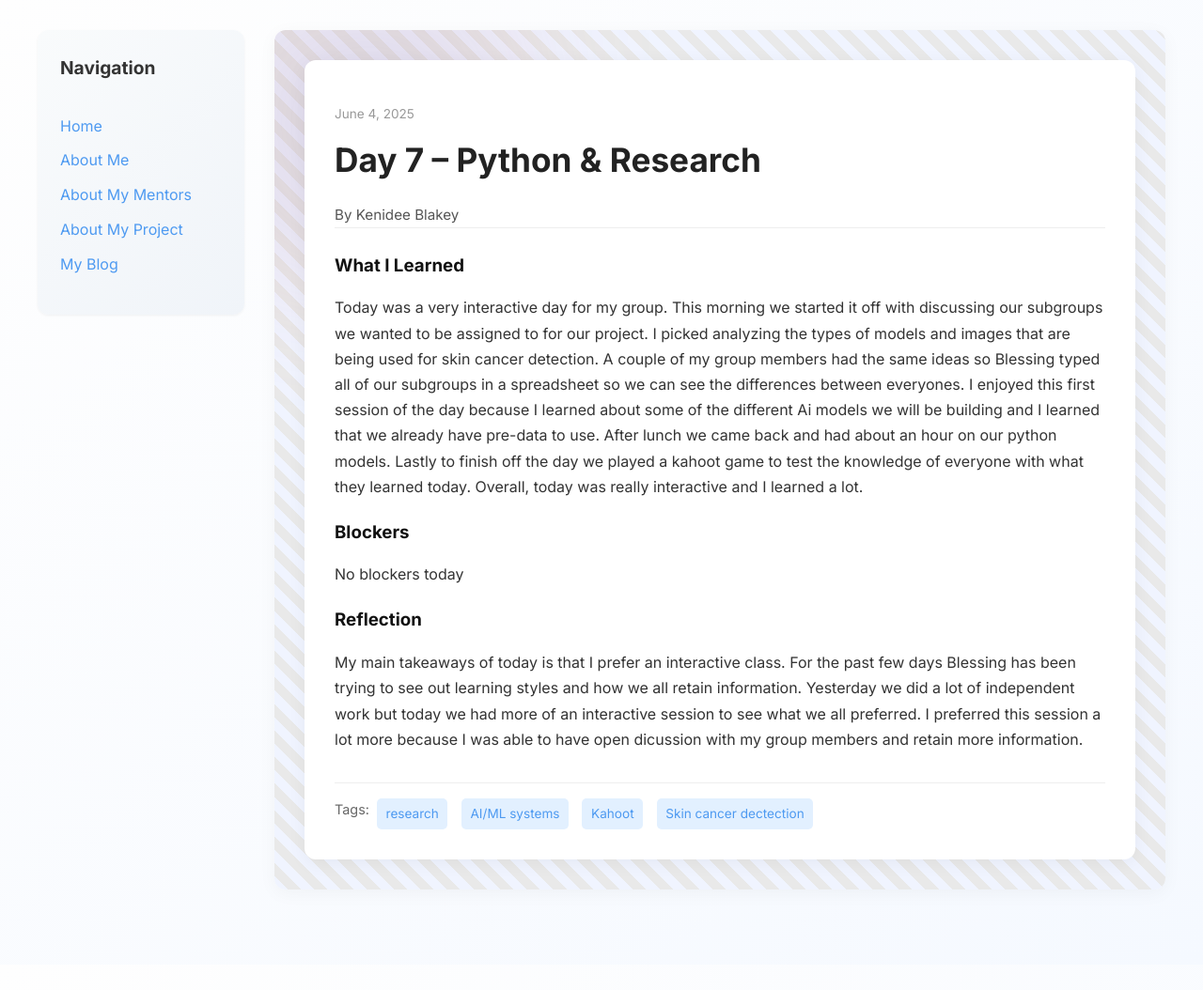
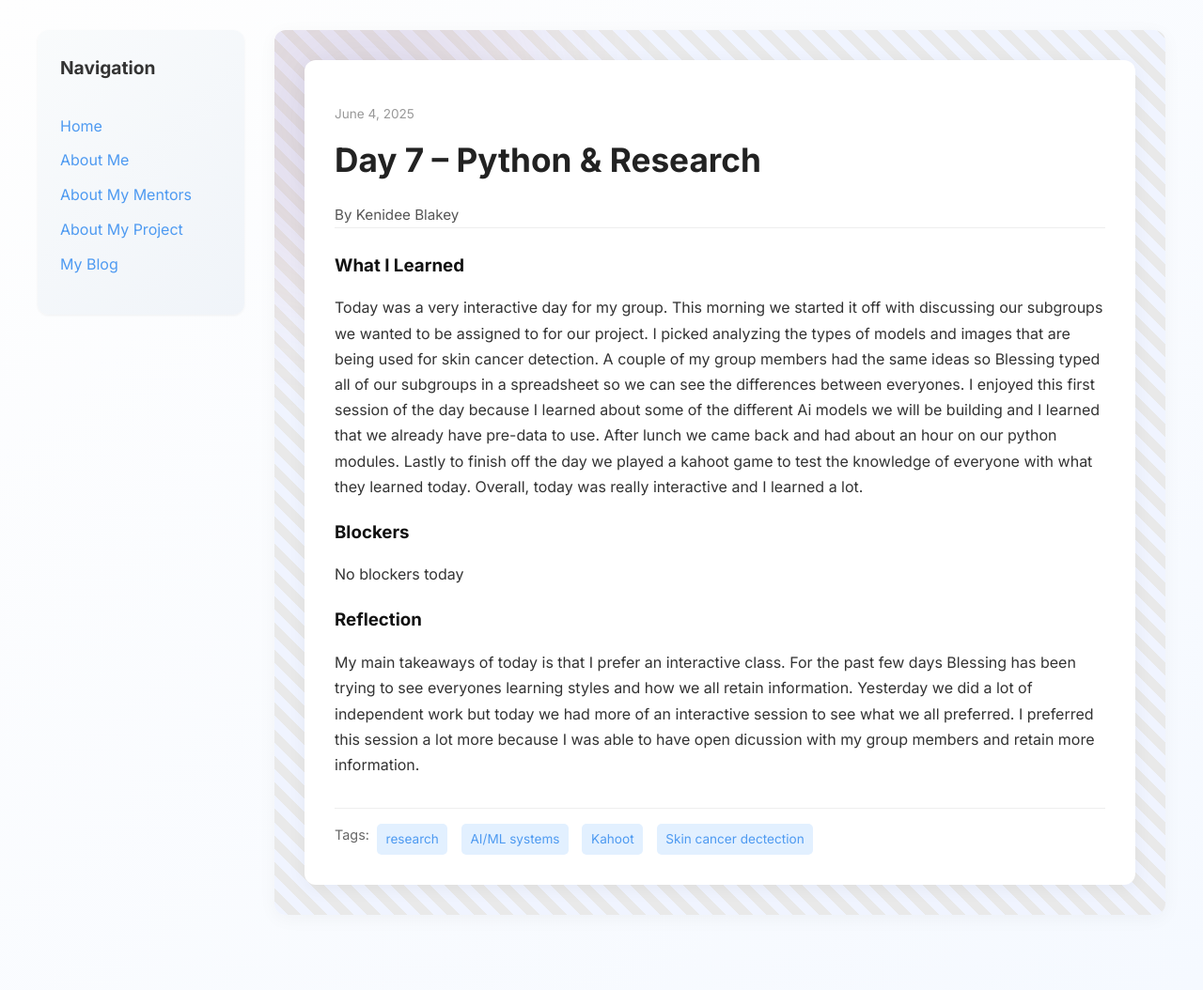
Before and after one commit to KenideeBlakey/kenideeblakey.github.io, a Jekyll site: the page built from _posts/2025-06-04-day-7.md, in a window 1280 px wide. Shown: the whole page at 94% size. Built offline with Jekyll 4.4.1, drawn with Linux system fonts in a browser that asks for light colours; before the commit the page ends 1027 px from its top, so only the background shows below that.

Commit message:
Update 2025-06-04-day-7.md

```diff
--- a/_posts/2025-06-04-day-7.md
+++ b/_posts/2025-06-04-day-7.md
@@ -7,10 +7,10 @@ permalink: /day7.html
 tags: [ "research", "AI/ML systems" , "Kahoot" , "Skin cancer dectection" ]
 
 what_i_learned: |
-    Today was a very interactive day for my group. This morning we started it off with discussing our subgroups we wanted to be assigned to for our project. I picked analyzing the types of models and images that are being used for skin cancer detection. A couple of my group members had the same ideas so Blessing typed all of our subgroups in a spreadsheet so we can see the differences between everyones. I enjoyed this first session of the day because I learned about some of the different Ai models we will be building and I learned that we already have pre-data to use. After lunch we came back and had about an hour on our python models. Lastly to finish off the day we played a kahoot game to test the knowledge of everyone with what they learned today. Overall, today was really interactive and I learned a lot.
+    Today was a very interactive day for my group. This morning we started it off with discussing our subgroups we wanted to be assigned to for our project. I picked analyzing the types of models and images that are being used for skin cancer detection. A couple of my group members had the same ideas so Blessing typed all of our subgroups in a spreadsheet so we can see the differences between everyones. I enjoyed this first session of the day because I learned about some of the different Ai models we will be building and I learned that we already have pre-data to use. After lunch we came back and had about an hour on our python modules. Lastly to finish off the day we played a kahoot game to test the knowledge of everyone with what they learned today. Overall, today was really interactive and I learned a lot.
 blockers: |
   No blockers today
 
 reflection: |
-  My main takeaways of today is that I prefer an interactive class. For the past few days Blessing has been trying to see out learning styles and how we all retain information. Yesterday we did a lot of independent work but today we had more of an interactive session to see what we all preferred. I preferred this session a lot more because I was able to have open dicussion with my group members and retain more information.
+  My main takeaways of today is that I prefer an interactive class. For the past few days Blessing has been trying to see everyones learning styles and how we all retain information. Yesterday we did a lot of independent work but today we had more of an interactive session to see what we all preferred. I preferred this session a lot more because I was able to have open dicussion with my group members and retain more information.
 ---
```
